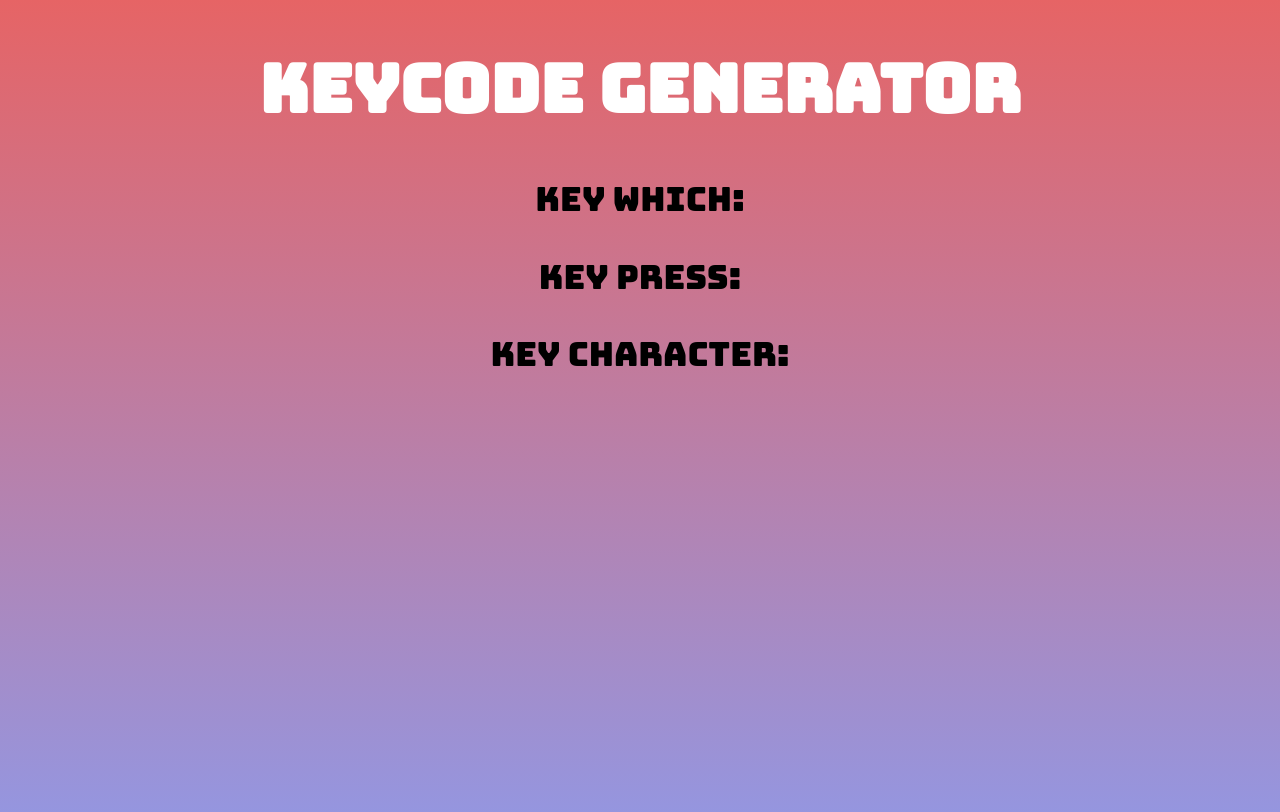
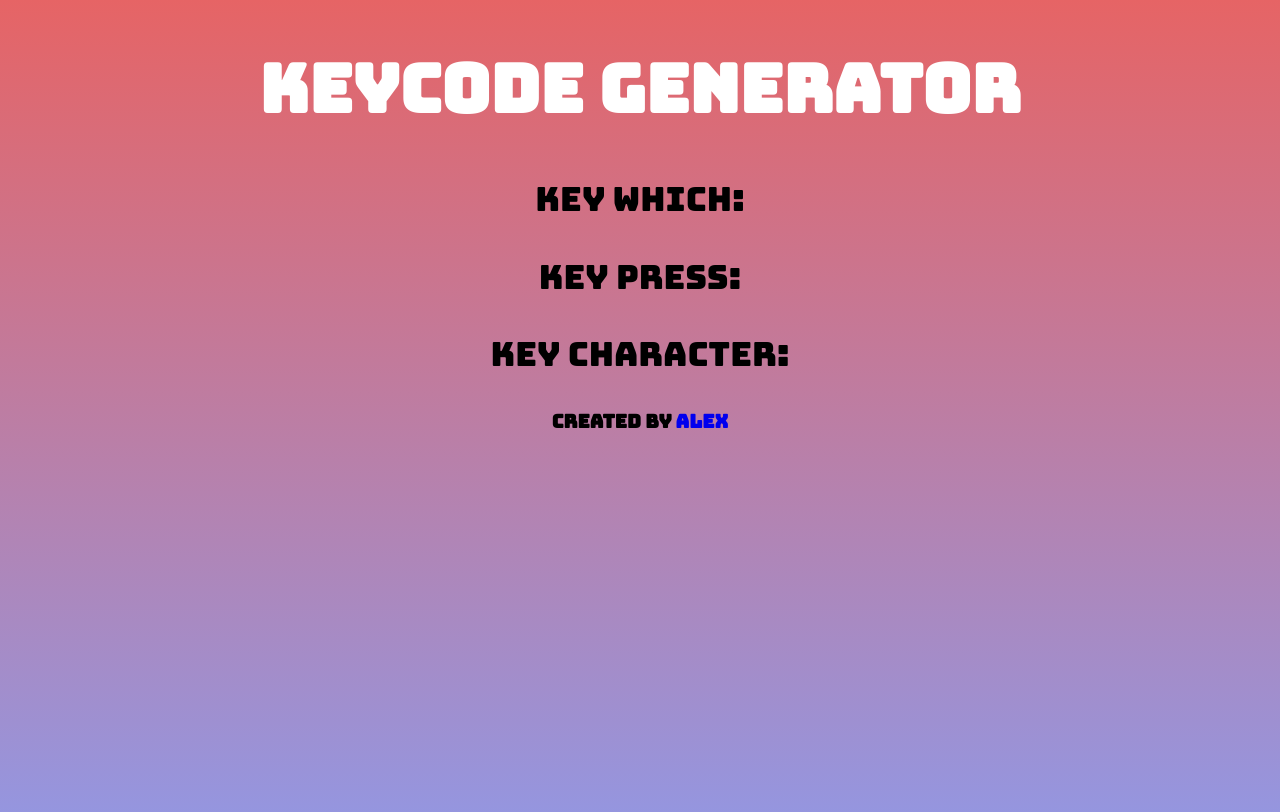
Before and after one commit to alexormandy/Key-Code, a plain HTML site: page index.html in a window 1280 px wide. Drawn offline with Linux system fonts and the light colour scheme.

Commit message:
added name

```diff
--- a/index.html
+++ b/index.html
@@ -18,6 +18,7 @@
       <p>Key Character:</p>
       <p id="outputKey"></p>
     </div>
+    <h3>Created by <a href="https://github.com/alexormandy">Alex</a></h3>
 
     <script src="app.js"></script>
   </body>
--- a/main.css
+++ b/main.css
@@ -18,3 +18,7 @@ body {
 h1 {
   color: white;
 }
+
+a:link {
+  text-decoration: none;
+}
```
